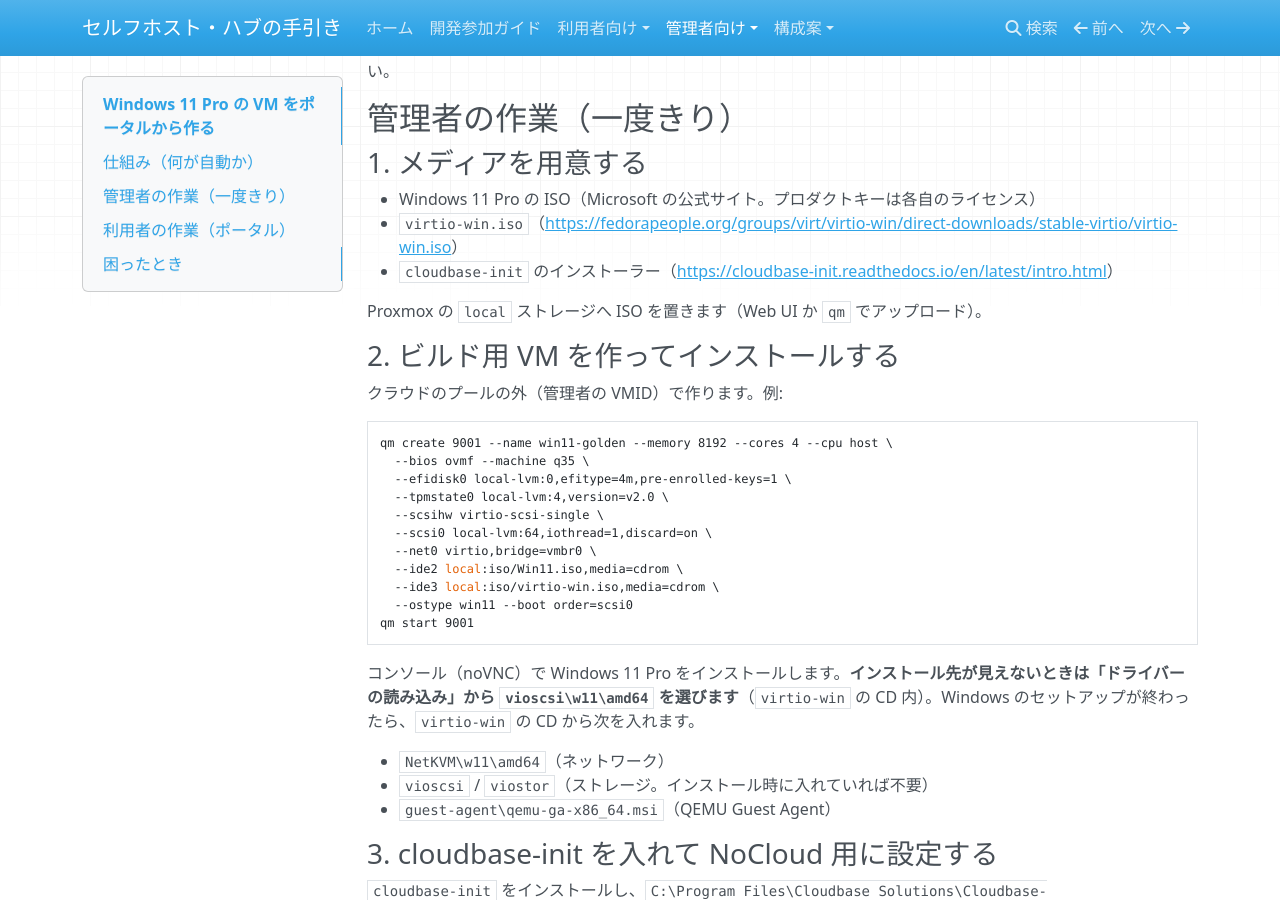
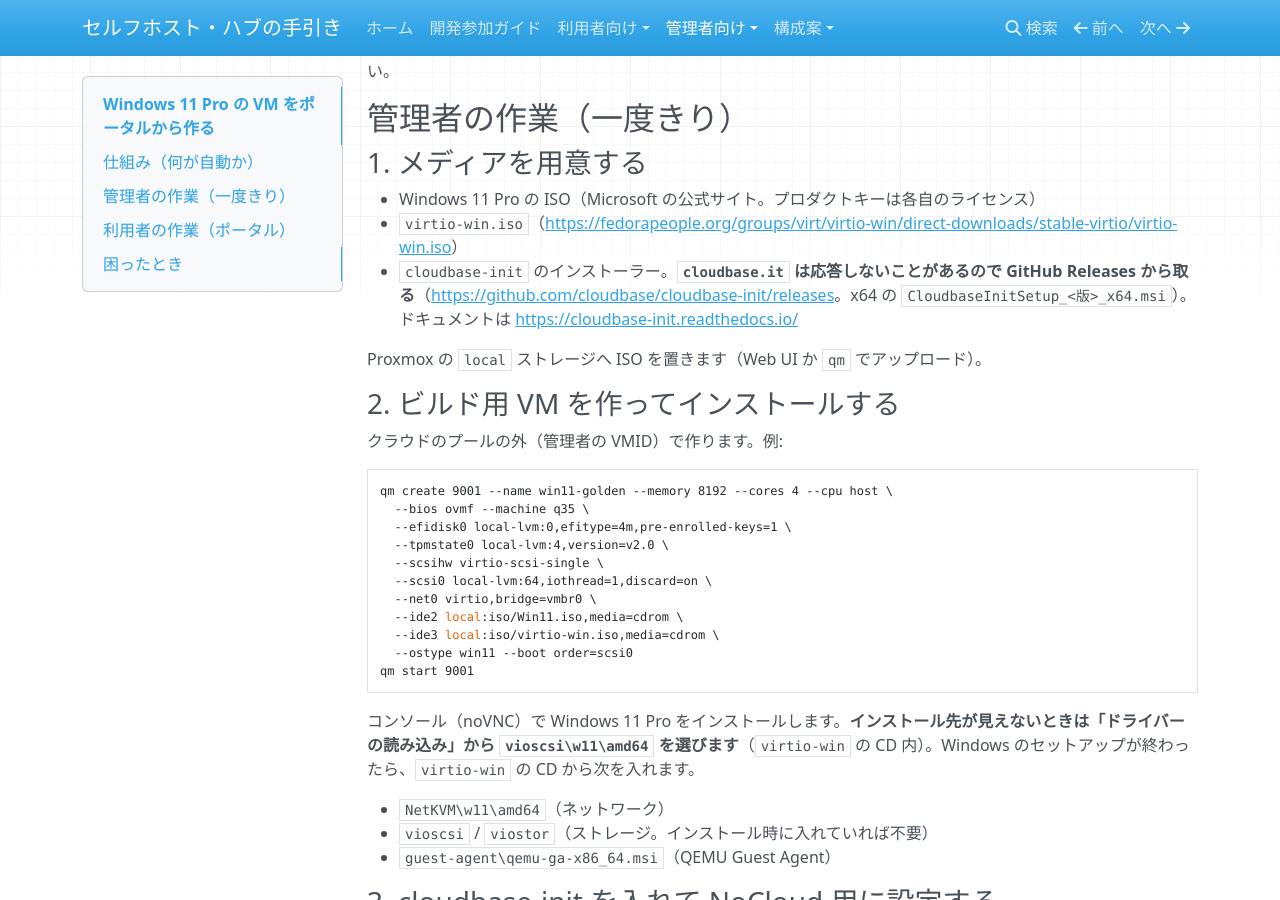
Before and after one commit to rurutheGeek/shake-cloud, an MkDocs documentation site: the page built from docs/operations/windows.md, in a window 1280 px wide and 900 px high, scrolled down 787 px. Built offline with MkDocs 1.6.1, drawn with Linux system fonts in a browser that asks for light colours; nearby versions of some CDN libraries; some of the changed text lies outside the part shown.

Commit message:
docs(windows): cloudbase-init の取得先を GitHub Releases にする
www.cloudbase.it がタイムアウトして MSI を取得できないため、確実に届く
GitHub Releases を案内し、つまずき表にも理由付きで残す。

```diff
--- a/docs/operations/windows.md
+++ b/docs/operations/windows.md
@@ -25,7 +25,7 @@
 
 - Windows 11 Pro の ISO（Microsoft の公式サイト。プロダクトキーは各自のライセンス）
 - `virtio-win.iso`（<https://fedorapeople.org/groups/virt/virtio-win/direct-downloads/stable-virtio/virtio-win.iso>）
-- `cloudbase-init` のインストーラー（<https://cloudbase-init.readthedocs.io/en/latest/intro.html>）
+- `cloudbase-init` のインストーラー。**`cloudbase.it` は応答しないことがあるので GitHub Releases から取る**（<https://github.com/cloudbase/cloudbase-init/releases>。x64 の `CloudbaseInitSetup_<版>_x64.msi`）。ドキュメントは <https://cloudbase-init.readthedocs.io/>
 
 Proxmox の `local` ストレージへ ISO を置きます（Web UI か `qm` でアップロード）。
 
@@ -124,3 +124,4 @@
 | 起動後ネットワークが無い | cloudbase-init が NoCloud を読めていない | `cloudbase-init.log` を確認。`metadata_services` を NoCloud だけにする |
 | 同じ IP が二重に付く | イメージ側に固定 IP が残っている | sysprep 前に DHCP へ戻す |
 | `import-from` が失敗する | `cloud-images` にファイルが無い/名前違い | `file_name` と `/srv/cloud-images/import/` の名前を一致させる |
+| `www.cloudbase.it` がタイムアウトして MSI を取れない | 配布元サイトが到達不能（2026-09-12 実測） | GitHub Releases（<https://github.com/cloudbase/cloudbase-init/releases>）から `CloudbaseInitSetup_<版>_x64.msi` を取得する |
```
